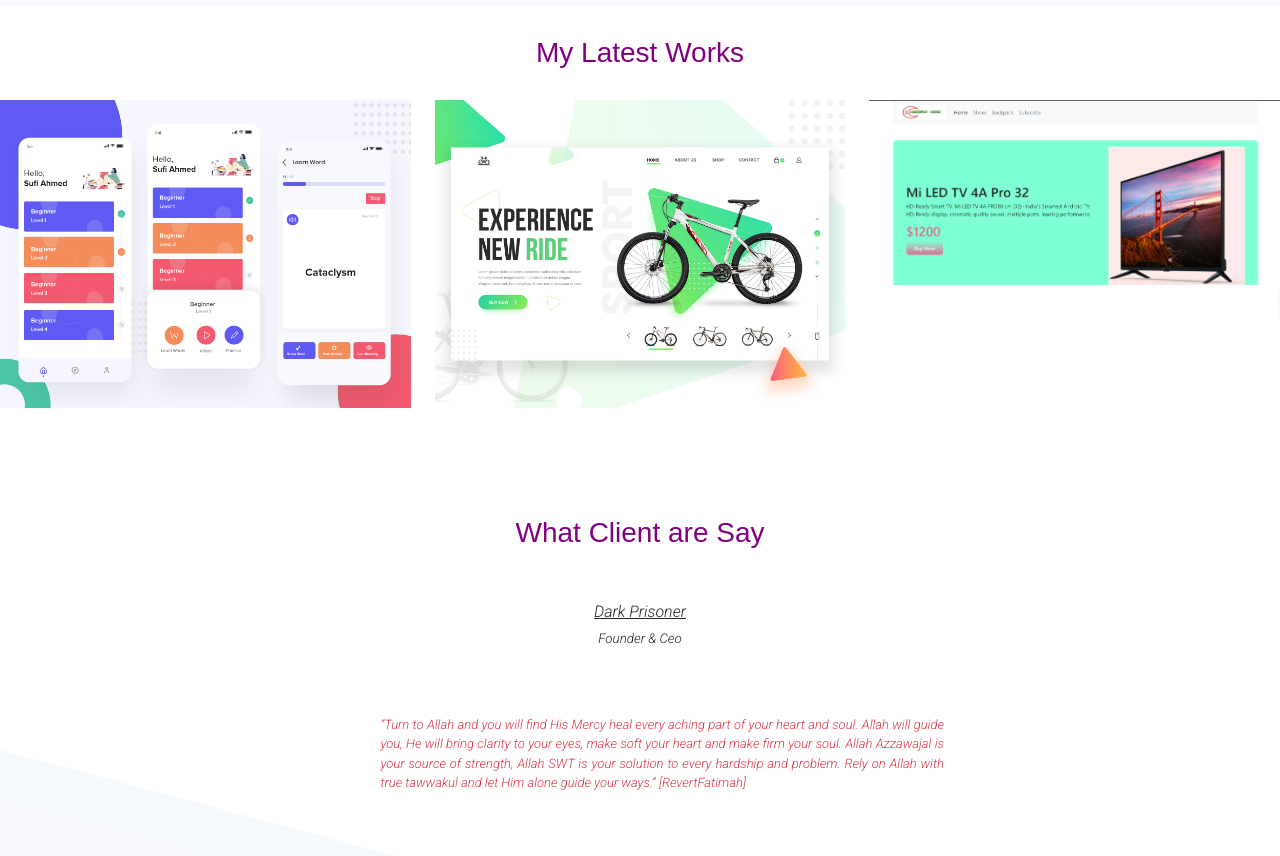
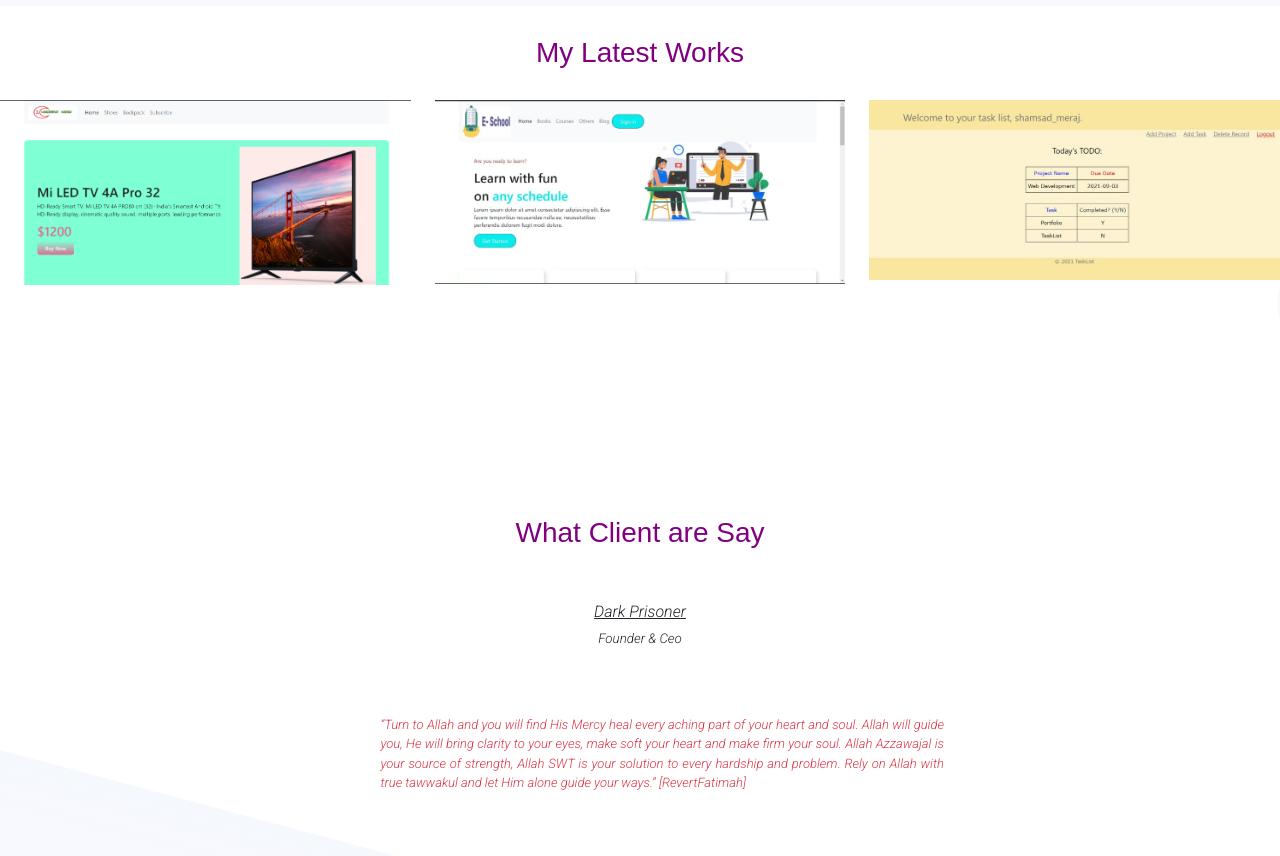
Before and after one commit to meraj191-35-2735/personal-website, a plain HTML site: page index.html in a window 1280 px wide. Shown: the part 1074-1930 px from the top of the page. Drawn offline with nearby package versions, Linux system fonts and the light colour scheme.

Commit message:
works image changed

```diff
--- a/index.html
+++ b/index.html
@@ -67,13 +67,13 @@
         </div>
         <div class="row">
             <div class="col-lg-4 col-sm-12">
-                <img src="images/work-1.png" alt="">
+                <img src="images/Screenshot-01.png" alt="">
             </div>
             <div class="col-lg-4 col-sm-12">
-                <img src="images/work-2.jpg" alt="">
+                <img src="images/Screenshot-02.jpg" alt="">
             </div>
             <div class="col-lg-4 col-sm-12">
-                <img src="images/Screenshot-1.png" alt="">
+                <img src="images/Screenshot-03.jpg" alt="">
             </div>
         </div>
 
```
Also changed, not shown: images/Screenshot-01.png (renamed from images/Screenshot-1.png), images/Screenshot-02.jpg (added), images/Screenshot-03.jpg (added), images/work-1.png (deleted), images/work-2.jpg (deleted), images/work-3.jpg (deleted).
